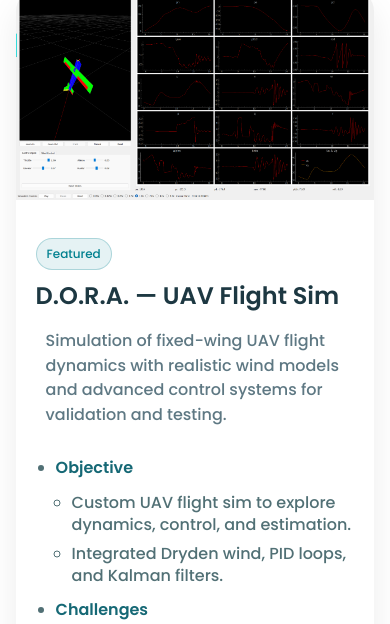
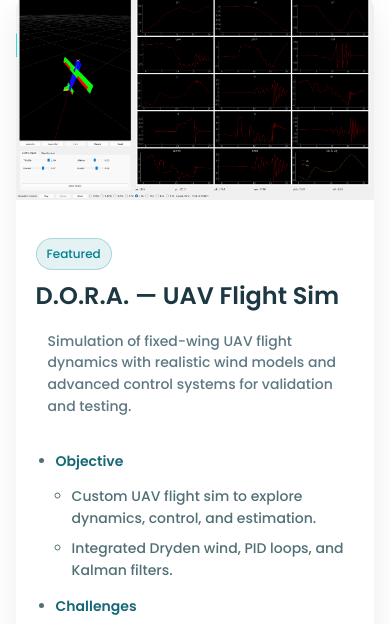
Before and after one commit to TheUnknownAlias/TheUnknownAlias.github.io, a plain HTML site: page projects.html in a window 390 px wide. Shown: the part 157-781 px from the top of the page. Drawn offline with Linux system fonts and the light colour scheme.

Commit message:
Add files via upload

```diff
--- a/style.css
+++ b/style.css
@@ -100,7 +100,7 @@ nav img {
 }
 .text-box p{
     margin: 10px 0 40px;
-    font-size: 16px;
+    font-size: 20px;
     color: rgb(255, 255, 255);
 }
 
@@ -139,15 +139,15 @@ h1{
 }
 p{
     color:#517075;
-    font-size: 16px;
+    font-size: 17px;
     line-height: 22px;
-    padding: 10px;
+    padding: 12px;
 }
 li{
     color:#517075;
-    font-size: 16px;
+    font-size: 17px;
     line-height: 22px;
-    padding-top: 7px;
+    padding-top: 8px;
 }
 strong, summary{
   color:#156875;
@@ -170,6 +170,7 @@ strong, summary{
     overflow-wrap: anywhere;
 }
 h3{
+    font-size: 23px;
     text-align: center;
     font-weight: 600;
     margin: 10px 0;
@@ -759,6 +760,9 @@ h3{
     font-size: 28px;
     color: #fff;
   }
+  .text-box p{
+    font-size: 15px;
+  }
 
   /* Mobile nav drawer */
   .nav-links ul li{ display: block; }
@@ -798,6 +802,12 @@ h3{
     margin: auto;
     transition: width .5s;
   }
+  p{
+    font-size: 14px;
+  }
+  li{
+    font-size: 14px;
+  }
 }
 
 /* ≤600px */
```
